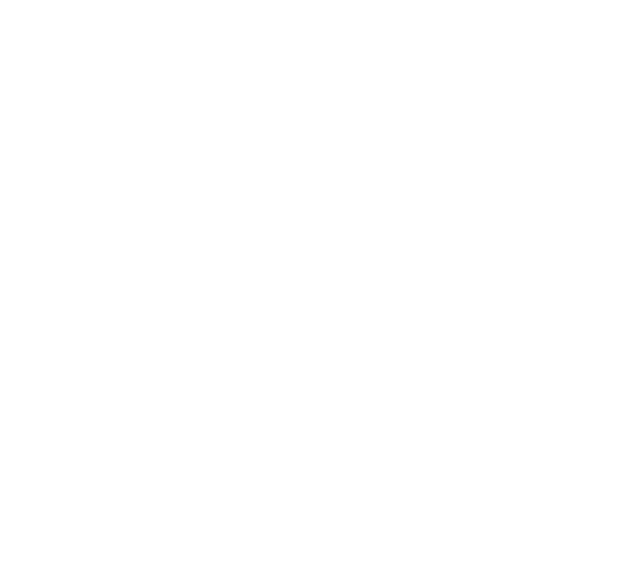
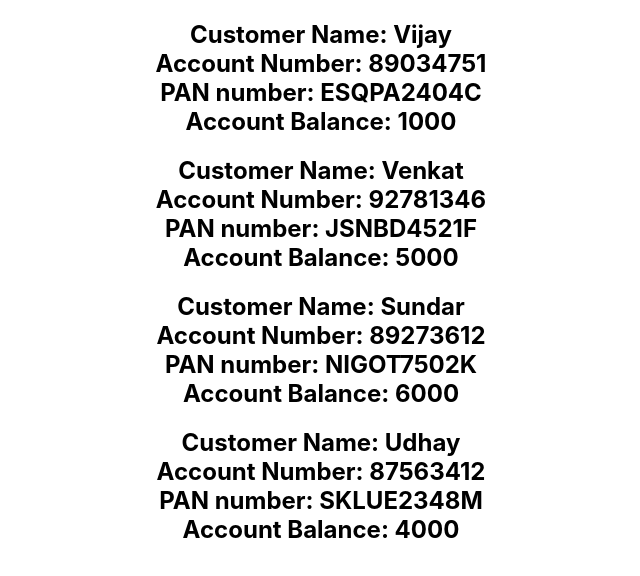
Before and after one commit to vijayadithya831/personal, a React (Create React App) app in the folder Full Stack/React/learn-react/: page / in a window 1280 px wide. Shown: the top 576 px of the page, without its empty margins (319-959 px from the left). Built offline with nearby package versions, Linux system fonts and the light colour scheme.

Commit message:
files updated

```diff
--- a/Full Stack/React/learn-react/src/App.js
+++ b/Full Stack/React/learn-react/src/App.js
@@ -7,6 +7,7 @@
 // import { StudentWelcomeConditionalIfElse, StudentWelcomeConditionalTernary } from './Components/StudentWelcomeConditionalIfElse';
 // import StylePracticeInReact from './Components/StylePracticeInReact';
 // import {ProductsList1, ProductsList2} from './Components/ProductsList'
+import DisplayBankCustomers from './Components/DisplayBankCustomers';
 
 
 function App() {
@@ -50,6 +51,7 @@
         {/* <StylePracticeInReact/> */}
         {/* <ProductsList1/>
         <ProductsList2/> */}
+        <DisplayBankCustomers/>
 
     </div>
 
--- /dev/null
+++ b/Full Stack/React/learn-react/src/Components/BankCustomers.js
@@ -0,0 +1,28 @@
+const BankCustomers = [
+    {
+        name: "Vijay",
+        acc_no: 89034751,
+        pan_no: "ESQPA2404C",
+        acc_bal: 1000
+    },
+    {
+        name: "Venkat",
+        acc_no: 92781346,
+        pan_no: "JSNBD4521F",
+        acc_bal: 5000
+    },
+    {
+        name: "Sundar",
+        acc_no: 89273612,
+        pan_no: "NIGOT7502K",
+        acc_bal: 6000
+    },
+    {
+        name: "Udhay",
+        acc_no: 87563412,
+        pan_no: "SKLUE2348M",
+        acc_bal: 4000
+    }
+];
+
+export default BankCustomers;
--- /dev/null
+++ b/Full Stack/React/learn-react/src/Components/DisplayBankCustomers.js
@@ -0,0 +1,21 @@
+import React from 'react';
+import BankCustomers from './BankCustomers';
+
+const customers = BankCustomers.map((customer) => {
+    return (<h2>
+        Customer Name: {customer.name}<br/>
+        Account Number: {customer.acc_no}<br/>
+        PAN number: {customer.pan_no}<br/>
+        Account Balance: {customer.acc_bal}
+    </h2>);
+})
+
+function DisplayBankCustomers() {
+  return (
+    <div>
+        {customers}
+    </div>
+  )
+}
+
+export default DisplayBankCustomers;
```
